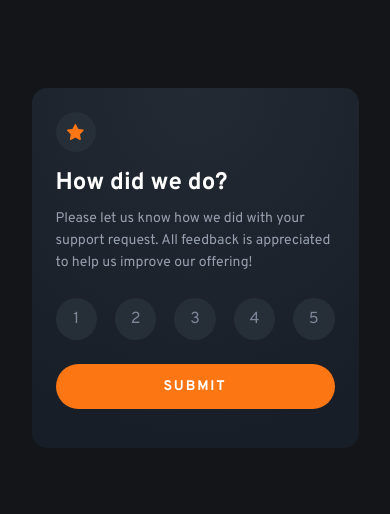
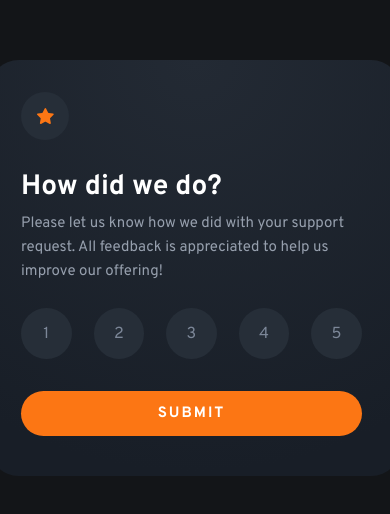
Before and after one commit to EkaAbashidze/Interactive-Rating-Component, a plain HTML site: page index.html in a window 390 px wide. Shown: the part 154-668 px from the top of the page. Drawn offline with Linux system fonts and the light colour scheme.

Commit message:
media query added

```diff
--- a/style.css
+++ b/style.css
@@ -148,3 +148,67 @@ p {
     padding: 0;
     padding-bottom: 10px;
 }
+
+@media screen and (min-width: 375px) {
+    .container {
+        width: 412px;
+        height: 416px;
+        padding: 32px 39px 32px 32px;
+        border-radius: 30px;
+    }
+
+    .container h2 {
+        padding-top: 30px;
+        padding-bottom: 7px;
+        font-size: 28px;
+        line-height: 35.45px;
+    }
+
+    .numbers {
+        column-gap: 22px;
+        padding-top: 24px;
+        padding-bottom: 32px;
+    }
+
+    .btn {
+        font-size: 15px;
+        line-height: 19px;
+        letter-spacing: 2px;
+        width: 341px;
+        height: 45px;
+    }
+
+    .number {
+        width: 51px;
+        height: 51px;
+        font-size: 16px;
+        line-height: 24px;
+        letter-spacing: 0.2px;
+    }
+
+    .container p {
+        font-size: 15px;
+        line-height: 24px;
+        width: 340px;
+    }
+
+    .icon {
+        width: 48px;
+        height: 48px;
+    }
+
+    .container-selected h2 {
+        padding-top: 32px;
+        padding-bottom: 7px;
+    }
+
+    #selectedRating {
+        margin: 0;
+        margin-top: 32px;
+    }
+
+    .container-selected {
+        padding: 45px 40px 43px 32px;
+    }
+
+}
```
